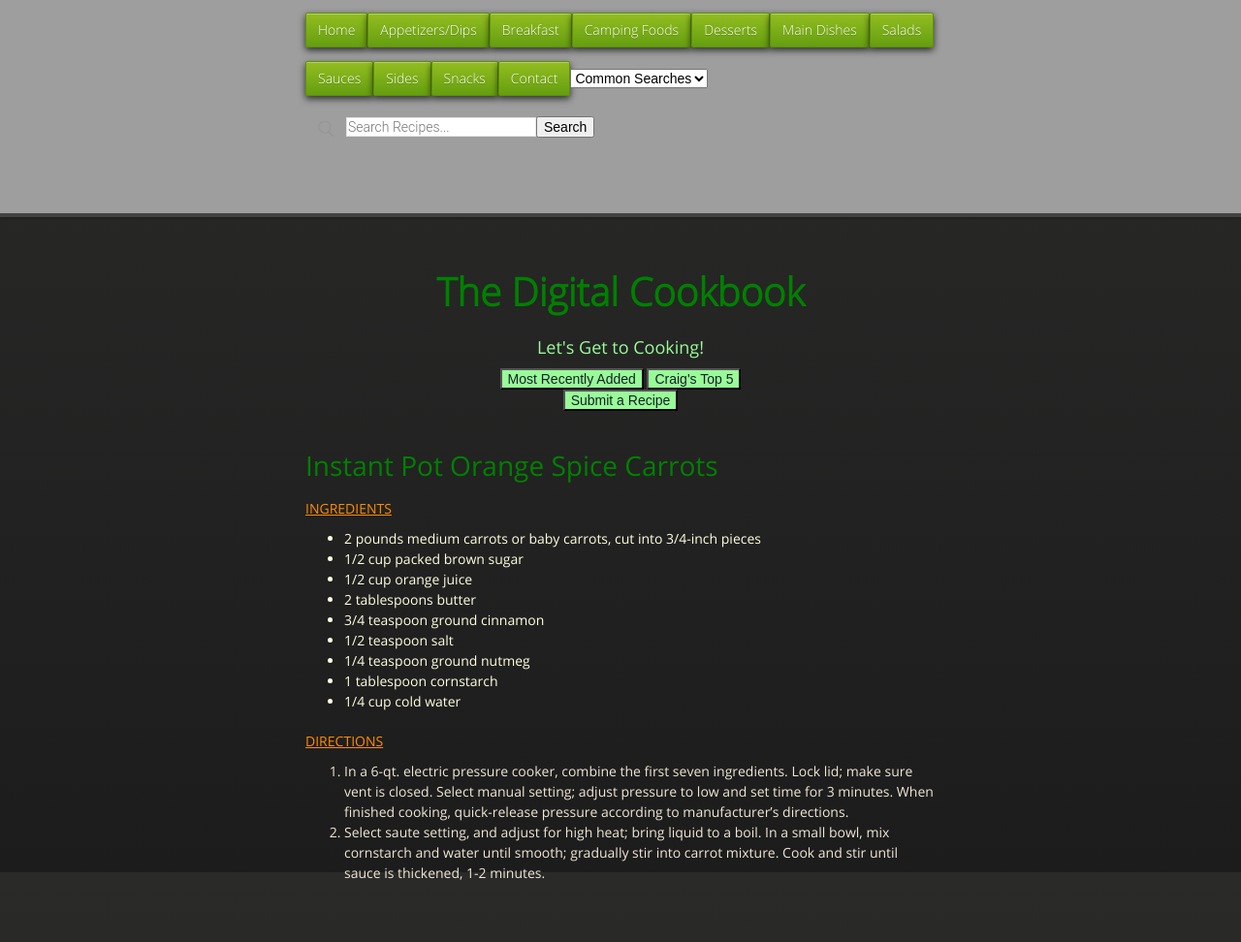
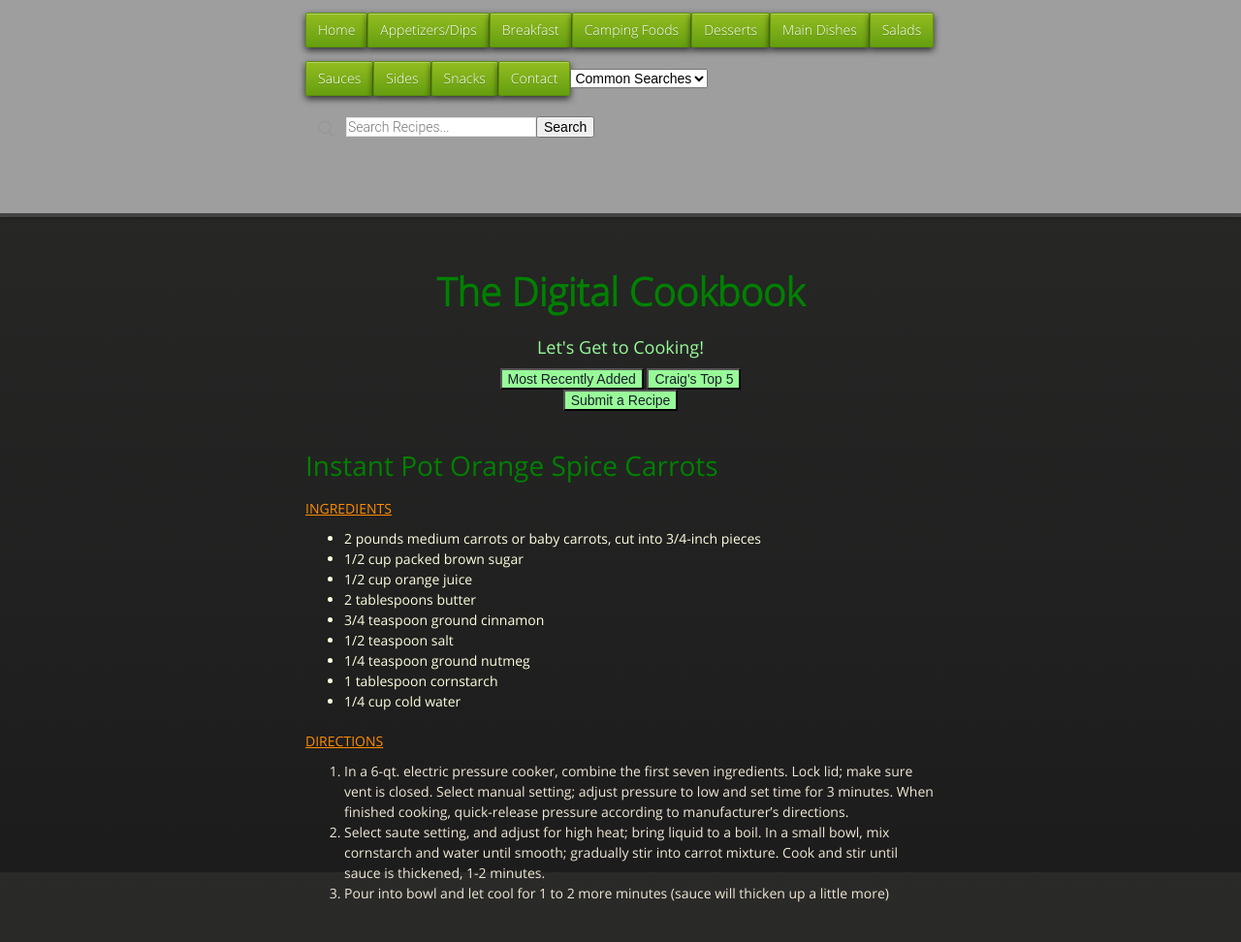
Before and after one commit to cmwillett/TheDigitalCookbook, a Jekyll site: the page built from Sides/InstantPotOrangeSpiceCarrots.md, in a window 1280 px wide. Shown: the whole page at 97% size. Built offline with Jekyll 4.4.1, drawn with Linux system fonts in a browser that asks for light colours; nearby versions of some CDN libraries; before the commit the page ends 951 px from its top, so only the background shows below that.

Commit message:
added sit and chill

```diff
--- a/Sides/InstantPotOrangeSpiceCarrots.md
+++ b/Sides/InstantPotOrangeSpiceCarrots.md
@@ -19,3 +19,4 @@ tags: instant,pot,orange,carrots,sides,side,item,items,craig,kristen,willett
 #### DIRECTIONS
 1. In a 6-qt. electric pressure cooker, combine the first seven ingredients. Lock lid; make sure vent is closed. Select manual setting; adjust pressure to low and set time for 3 minutes. When finished cooking, quick-release pressure according to manufacturer's directions.
 2. Select saute setting, and adjust for high heat; bring liquid to a boil. In a small bowl, mix cornstarch and water until smooth; gradually stir into carrot mixture. Cook and stir until sauce is thickened, 1-2 minutes.
+3. Pour into bowl and let cool for 1 to 2 more minutes (sauce will thicken up a little more)
```
